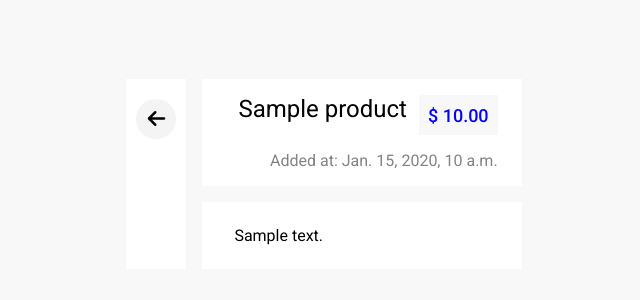
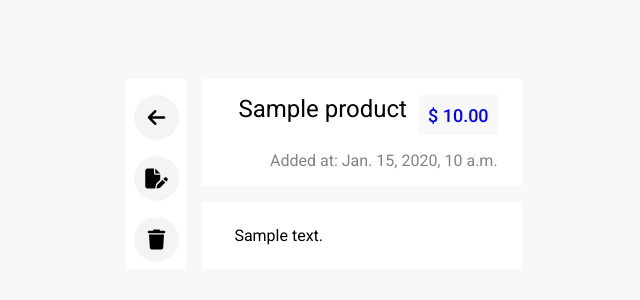
Before and after one commit to abror2142/django-tinymce-integration, a Django app: page /product/1/ in a window 1280 px wide. Shown: the part 226-526 px from the top of the page, without its empty margins (316-956 px from the left). Run offline with Django 5.2, Linux system fonts and the light colour scheme; tables that the repository leaves empty hold one stand-in row (values such as "Sample post"); some libraries are stand-ins or nearby versions.

Commit message:
Delete view, additional styling

```diff
--- a/backend/main/templates/index.html
+++ b/backend/main/templates/index.html
@@ -5,6 +5,7 @@
 <div class="main-page">
     {% if products %}
         {% for product in products %}
+        <div>
             <a href="{% url "product" product.id %}" >
                 <div class="product">
                     <div>
@@ -14,12 +15,13 @@
                         <a href="{% url "update_product" product.id %}" class="product-update-icon">
                             <i class="fa-solid fa-file-pen"></i>
                         </a>
-                    <a href="{% url "update_product" product.id %}" class="product-delete-icon">
+                        <a href="{% url "delete_product" product.id %}" class="product-delete-icon">
                             <i class="fa-solid fa-trash"></i>
                         </a>
                     </div>
                 </div>
             </a>
+        </div>
         {% endfor %}
     {% else %}
         <div class="oops-box">
--- a/backend/product/signals.py
+++ b/backend/product/signals.py
@@ -19,8 +19,8 @@ def my_handler(instance, **kwargs):
     """
     if instance.pk is not None:
         product = Product.objects.get(pk=instance.pk)
-        prev_images = parse_image_path_from_html(product.desc)
-        current_images = parse_image_path_from_html(instance.desc)
+        prev_images = parse_image_path_from_html(product.description)
+        current_images = parse_image_path_from_html(instance.description)
         for img_path in prev_images:
             if img_path not in current_images:
                 img_path=img_path[1:] # removes first /
@@ -37,7 +37,7 @@ def product_image_delete(origin, **kwargs):
             * Make list of object's image src
             * Delete them one by one.
     """
-    images = parse_image_path_from_html(origin.desc)
+    images = parse_image_path_from_html(origin.description)
     print(images)
     for img_path in images:
         img_path = img_path[1:]
--- a/backend/product/templates/product.html
+++ b/backend/product/templates/product.html
@@ -3,9 +3,19 @@
 {% block main %}
     <div class="product-page">
         <div class="product-page-action">
-            <a href="{% url "index" %}" class="back-button">
-                <i class="fa-solid fa-arrow-left"></i>
-            </a>
+            <div class="product-page-action-box">
+                <a href="{% url "index" %}" class="icon">
+                    <i class="fa-solid fa-arrow-left"></i>
+                </a>
+
+                <a href="{% url "update_product" product.id %}" class="icon">
+                    <i class="fa-solid fa-file-pen"></i>
+                </a>
+
+                <a href="{% url "delete_product" product.id %}" class="icon">
+                    <i class="fa-solid fa-trash"></i>
+                </a>
+            </div>
         </div>
         <div class="product-page-content">
             <div class="product-info-box">
--- a/backend/product/urls.py
+++ b/backend/product/urls.py
@@ -1,9 +1,10 @@
 from django.urls import path
-from .views import upload_image, create_product, product_list, update_product, product
+from .views import upload_image, create_product, update_product, product, delete_product
 
 urlpatterns = [
     path('<int:pk>/', product, name="product"),
-    path('<int:pk>/update-product/', update_product, name='update_product'),
-    path('create-product/', create_product, name='create_product'),
+    path('<int:pk>/update/', update_product, name='update_product'),
+    path('create/', create_product, name='create_product'),
+    path('<int:pk>/delete/', delete_product, name='delete_product'),
     path('upload-image/', upload_image, name='upload_image'), # TinyMCE upload function
 ]
--- a/backend/product/views.py
+++ b/backend/product/views.py
@@ -1,6 +1,7 @@
 from django.shortcuts import get_object_or_404, redirect, render
 from django.http.request import HttpRequest
 from django.http.response import HttpResponse
+from http import HTTPStatus
 from django.http.response import JsonResponse
 from django.views.decorators.csrf import csrf_exempt
 from django.conf import settings
@@ -51,6 +52,12 @@ def update_product(request: HttpRequest, pk: int):
     return render(request, 'product-form.html', state)
 
 
+def delete_product(request: HttpRequest, pk: int) -> HttpResponse:
+    instance = get_object_or_404(Product, pk=pk)
+    instance.delete()
+    return redirect('index')
+
+
 @csrf_exempt
 def upload_image(request):
     if request.method != "POST":
--- a/backend/static/css/index.css
+++ b/backend/static/css/index.css
@@ -180,20 +180,26 @@ body {
     gap: 1em;
 }
 
-.back-button {
+.product-page-action-box {
+    margin-top: 1em;
     position: fixed;
-    width: 40px;
-    height: 40px;
+    display: flex;
+    flex-direction: column;
+    gap: 1em;
+}
+
+.product-page-action-box > a{
+    width: 45px;
+    height: 45px;
     background-color: #F4F4F4;
-    border-radius: 20px;
+    border-radius: 50%;
     display: flex;
     align-items: center;
     justify-content: center;
-    margin-top: 1em;
     font-size: 20px;
 }
 
-.back-button:hover {
+.product-page-action-box > a:hover {
     background-color: #F8F8F8;
     color: blue;
 }
```
Lines whose indentation alone changed are shown as unchanged.
